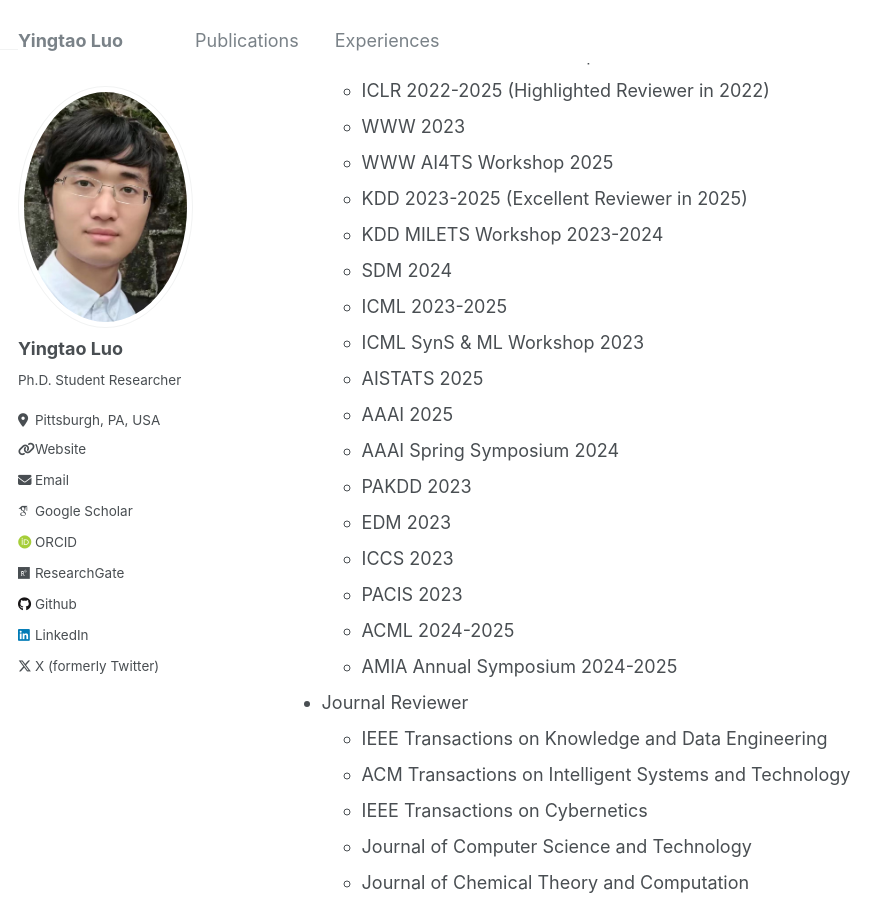
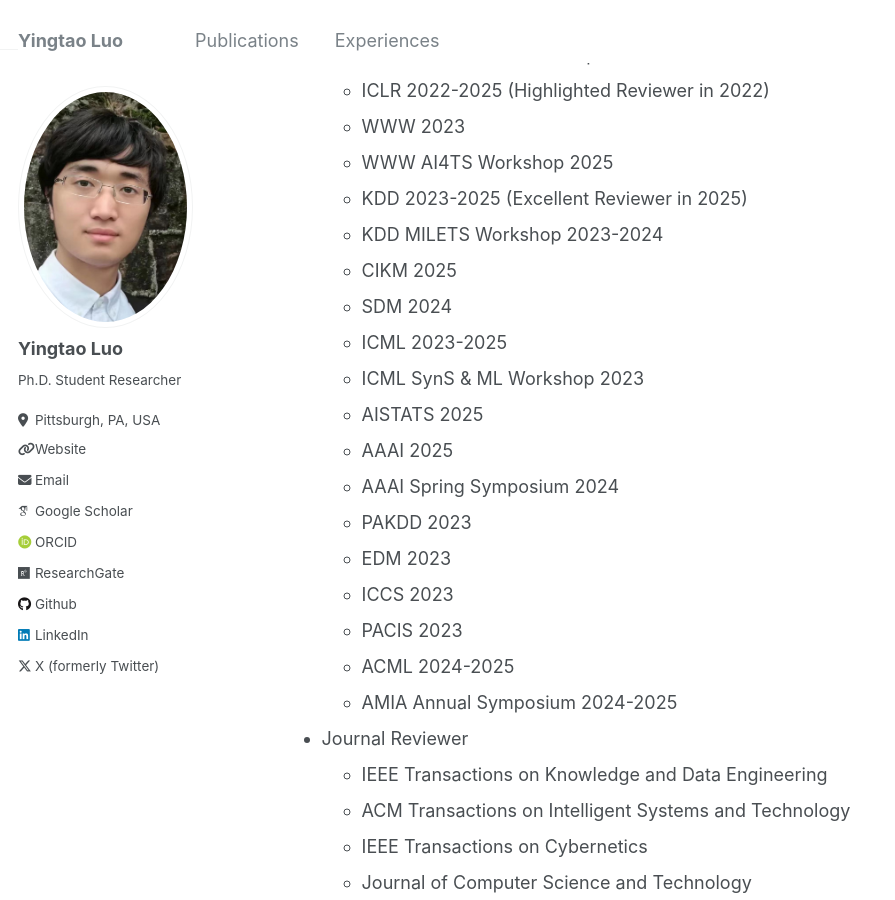
Before and after one commit to yingtaoluo/yingtaoluo.github.io, a Jekyll site: the page built from _pages/experiences.md, in a window 1280 px wide and 900 px high, scrolled down 808 px. Shown: the whole window, without its empty margins (0-895 px from the left). Built offline with Jekyll 4.4.1, drawn with Linux system fonts in a browser that asks for light colours; some web fonts are replaced.

Commit message:
Update experiences.md

```diff
--- a/_pages/experiences.md
+++ b/_pages/experiences.md
@@ -38,6 +38,7 @@ Academic Services
   * WWW AI4TS Workshop 2025
   * KDD 2023-2025 (Excellent Reviewer in 2025)
   * KDD MILETS Workshop 2023-2024
+  * CIKM 2025
   * SDM 2024
   * ICML 2023-2025
   * ICML SynS & ML Workshop 2023
```
